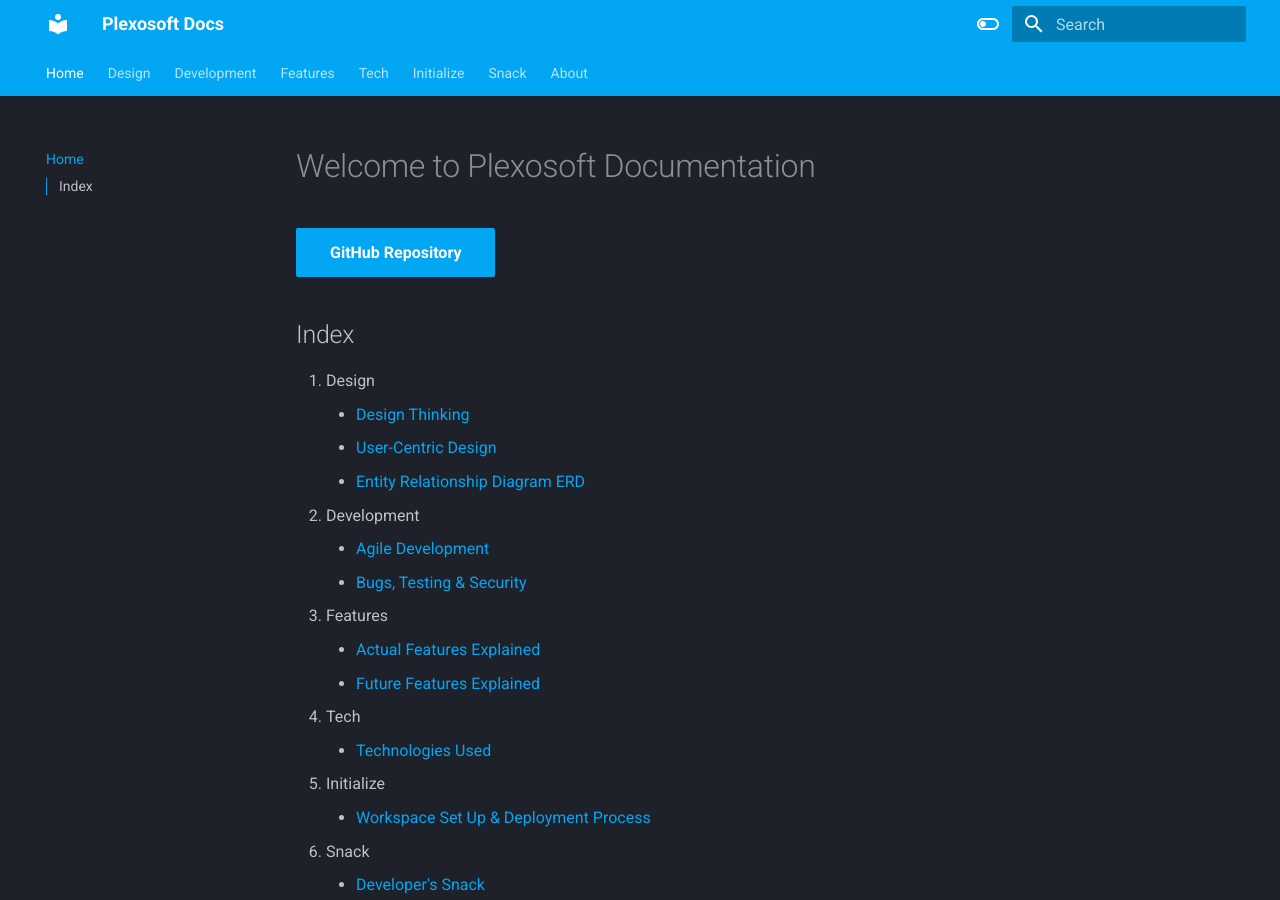
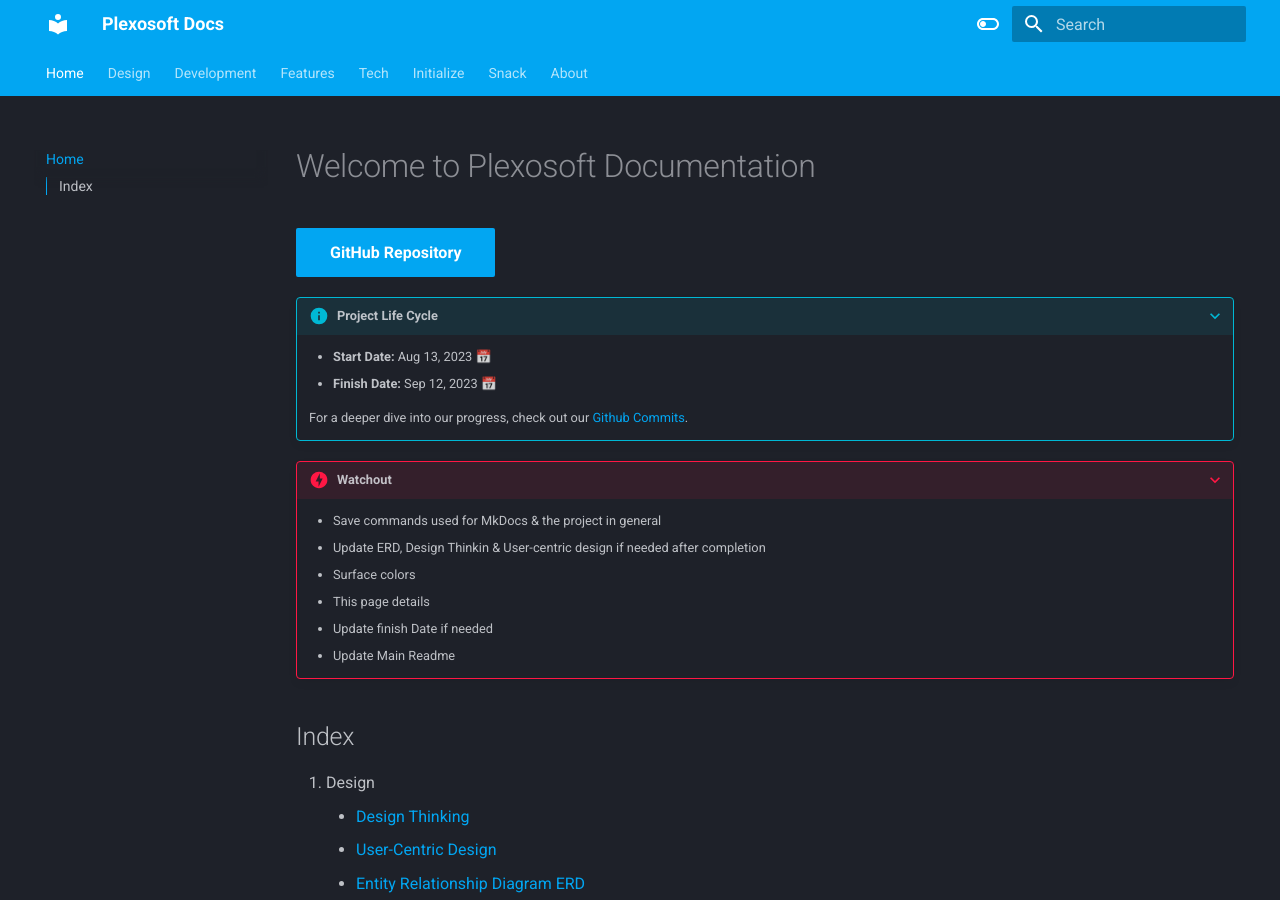
Before and after one commit to Code-Institute-Submissions/py, an MkDocs documentation site: the page built from docs/index.md, in a window 1280 px wide and 900 px high. Built offline with MkDocs 1.6.1 and Material for MkDocs 9.7.7, drawn with Linux system fonts in a browser that asks for light colours.

Commit message:
Set up space for the next step: ERD

```diff
--- a/docs/index.md
+++ b/docs/index.md
@@ -1,6 +1,21 @@
 # Welcome to Plexosoft Documentation
 
 [GitHub Repository](https://github.com/plexoio/py){ .md-button .md-button--primary }
+
+???+ info "Project Life Cycle"
+
+    - **Start Date:** Aug 13, 2023 📅
+    - **Finish Date:** Sep 12, 2023 📅
+
+    For a deeper dive into our progress, check out our [Github Commits](https://github.com/plexoio/py/commits/main?after=d40aa15cae7f956277a2c9de73eb659c5a2a151a+34&branch=main&qualified_name=refs%2Fheads%2Fmain).
+
+???+ danger "Watchout"
+    - Save commands used for MkDocs & the project in general
+    - Update ERD, Design Thinkin & User-centric design if needed after completion
+    - Surface colors
+    - This page details
+    - Update finish Date if needed
+    - Update Main Readme
 
 ## Index
 1. Design
```
